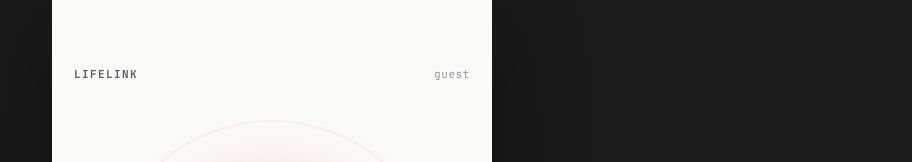
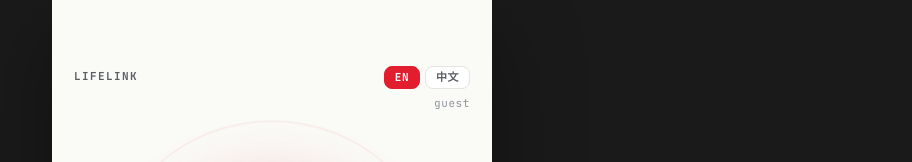
Before and after one commit to FionaZOZ/LifeLink, a Next.js app: page / in a window 1280 px wide. Shown: the top 162 px of the page, without its empty margins (368-1280 px from the left). Built offline with nearby package versions, Linux system fonts and the light colour scheme.

Commit message:
add recovery position

```diff
--- a/app/page.tsx
+++ b/app/page.tsx
@@ -9,7 +9,7 @@ import { useDemoRole, isVolunteer, isPatient } from '@/components/lifelink/demoR
 import { useHoldToFire } from '@/components/lifelink/useHoldToFire';
 import { clearSosTimer } from '@/components/lifelink/sosTimer';
 import { AppleWatchCard } from '@/components/lifelink/AppleWatchCard';
-import { useT } from '@/components/lifelink/i18n';
+import { useT, useLang, type Lang } from '@/components/lifelink/i18n';
 
 const HOLD_MS = 1500;
 // Inner button is 240px, outer ring sits at 280px → scale factor to fill is 280/240 ≈ 1.167
@@ -24,15 +24,53 @@ export default function HomePage() {
   return <HomeGuest/>;
 }
 
+function HomeGuestLangToggle() {
+  const [lang, setLang] = useLang();
+  const pill = (id: Lang, label: string) => (
+    <button
+      key={id}
+      type="button"
+      onClick={() => setLang(id)}
+      aria-pressed={lang === id}
+      aria-label={id === 'en' ? 'English' : '简体中文'}
+      style={{
+        margin: 0,
+        padding: '5px 10px',
+        borderRadius: 8,
+        fontSize: 11,
+        fontWeight: 700,
+        fontFamily: FONT.mono,
+        letterSpacing: 0.5,
+        cursor: 'pointer',
+        border: `1px solid ${lang === id ? X.RED : X.LINE}`,
+        background: lang === id ? X.RED : '#fff',
+        color: lang === id ? '#fff' : X.INK2,
+        lineHeight: 1,
+      }}
+    >
+      {label}
+    </button>
+  );
+  return (
+    <div style={{ display: 'flex', gap: 5, alignItems: 'center' }} role="group" aria-label="Language">
+      {pill('en', 'EN')}
+      {pill('zh', '中文')}
+    </div>
+  );
+}
+
 function HomeGuest() {
   const router = useRouter();
   const { t } = useT();
   const { isHolding, handlers } = useHoldToFire(HOLD_MS, () => router.push('/sos'));
   return (
     <Screen>
-      <div style={{ padding: '6px 22px 0', display: 'flex', justifyContent: 'space-between', alignItems: 'center' }}>
-        <div style={{ fontSize: 11, fontFamily: FONT.mono, color: X.INK2, letterSpacing: 1.4, fontWeight: 700 }}>{t('home.guest.brand')}</div>
-        <div style={{ fontSize: 11, fontFamily: FONT.mono, color: X.INK3, letterSpacing: 0.6 }}>{t('home.guest.role')}</div>
+      <div style={{ padding: '6px 22px 0', display: 'flex', justifyContent: 'space-between', alignItems: 'flex-start', gap: 12 }}>
+        <div style={{ fontSize: 11, fontFamily: FONT.mono, color: X.INK2, letterSpacing: 1.4, fontWeight: 700, paddingTop: 2 }}>{t('home.guest.brand')}</div>
+        <div style={{ display: 'flex', flexDirection: 'column', alignItems: 'flex-end', gap: 6, flexShrink: 0 }}>
+          <HomeGuestLangToggle />
+          <div style={{ fontSize: 11, fontFamily: FONT.mono, color: X.INK3, letterSpacing: 0.6 }}>{t('home.guest.role')}</div>
+        </div>
       </div>
 
       <div style={{ position: 'absolute', left: 0, right: 0, top: 90, bottom: 240, display: 'flex', flexDirection: 'column', alignItems: 'center', justifyContent: 'center' }}>
--- a/app/sos/recovery/page.tsx
+++ b/app/sos/recovery/page.tsx
@@ -70,18 +70,13 @@ export default function RecoveryPage() {
         <div style={{ marginTop: 6, fontSize: 13, color: X.INK2 }}>{t('sos.rec.body')}</div>
 
         <div style={{ marginTop: 14, background: '#fff', border: `1px solid ${X.LINE}`, borderRadius: 16, padding: 14 }}>
-          <div style={{ background: X.BG, borderRadius: 12, padding: 12 }}>
-            <svg viewBox="0 0 260 110" width="100%" height="100">
-              <ellipse cx="130" cy="92" rx="120" ry="6" fill={X.LINE2}/>
-              <path d="M 60 78 Q 50 68 60 60 Q 78 56 96 60 Q 130 64 168 56 Q 192 50 200 60 Q 210 72 196 80 Q 158 92 110 88 Z" fill="#EFEDE6" stroke={X.LINE} strokeWidth="1.5"/>
-              <circle cx="56" cy="64" r="11" fill="#fff" stroke={X.INK} strokeWidth="1.6"/>
-              <path d="M 110 62 Q 130 50 138 70" stroke={X.INK} strokeWidth="1.6" fill="none" strokeLinecap="round"/>
-              <path d="M 178 64 Q 210 70 198 86" stroke={X.INK} strokeWidth="1.6" fill="none" strokeLinecap="round"/>
-              <g stroke={X.GREEN} strokeWidth="1.6" fill="none" strokeLinecap="round">
-                <path d="M 56 48 q 0 -8 4 -12"/>
-                <path d="M 50 50 q -2 -8 0 -14"/>
-              </g>
-            </svg>
+          <div style={{ background: X.BG, borderRadius: 12, padding: 8, overflow: 'hidden' }}>
+            {/* eslint-disable-next-line @next/next/no-img-element */}
+            <img
+              src="/cpr/recovery_position.png"
+              alt={t('sos.rec.imageAlt')}
+              style={{ width: '100%', height: 'auto', display: 'block', borderRadius: 8 }}
+            />
           </div>
 
           <div style={{ marginTop: 10 }}>
--- a/components/lifelink/i18n.ts
+++ b/components/lifelink/i18n.ts
@@ -410,6 +410,7 @@ const DICT: Record<string, Record<Lang, string>> = {
   'sos.rec.statusLabel':   { en: '● BREATHING NORMALLY', zh: '● 呼吸正常' },
   'sos.rec.title':         { en: 'Roll them onto\ntheir side.', zh: '将他们\n转向侧面。' },
   'sos.rec.body':          { en: 'This keeps the airway clear while help arrives.', zh: '在帮助到达前保持气道畅通。' },
+  'sos.rec.imageAlt':      { en: 'Illustration: recovery position — person lying on their side', zh: '图示：恢复体位——患者侧卧' },
   'sos.rec.step1':         { en: 'Bend the arm closest to you up by their head.', zh: '将靠近你的手臂弯起到他们头边。' },
   'sos.rec.step2':         { en: 'Pull the far knee up so the foot is flat.', zh: '将远侧的膝盖抬起，脚掌平放。' },
   'sos.rec.step3':         { en: 'Roll them toward you, head on their bent arm.', zh: '将他们朝你翻过来，头枕在弯曲的手臂上。' },
```
Also changed, not shown: public/cpr/recovery_position.png (added).
